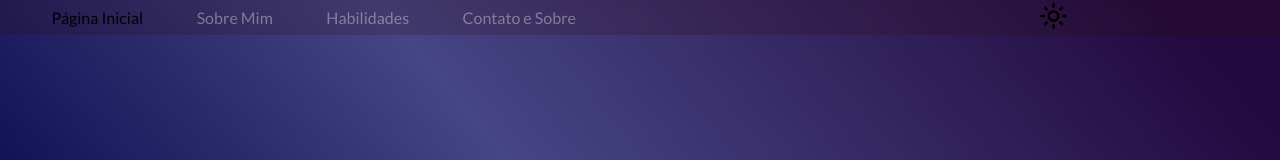
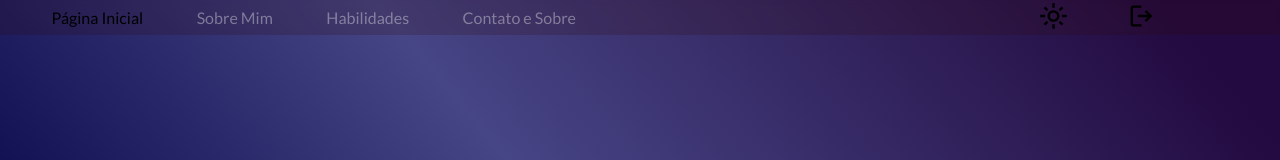
Before and after one commit to danilo-toriy-db1/projeto-pdi-evoluido, an Angular app: page /login in a window 1280 px wide. Shown: the top 160 px of the page. Built offline with nearby package versions, Linux system fonts and the light colour scheme.

Commit message:
feat: adicionado botão de logout no header

```diff
--- a/src/app/shared/header/header.html
+++ b/src/app/shared/header/header.html
@@ -13,12 +13,19 @@
         }
     </nav>
 
-    <div id="button__container" class="tooltip__theme">
+    <div id="button__container">
         <button id="themeButton" (click)="getTheme()">
             <img [src]="tema() === 'light'
                             ? '/assets/icons/light-mode.svg'
                             : '/assets/icons/dark-mode.svg'"
             alt="Ícone do modo atual da página" id="img-theme">
         </button>
+        <button id="logoutButton" (click)="logout()">
+            <img [src]="tema() === 'dark'
+                            ? '/assets/icons/logout-icon.svg'
+                            : '/assets/icons/black-logout-icon.svg'"
+            alt="Ícone de logout">
+        </button>
     </div>
+
 </header>
--- a/src/app/shared/header/header.scss
+++ b/src/app/shared/header/header.scss
@@ -145,7 +145,47 @@
     }
 }
 
-#img-theme{
+#logoutButton{
+    @include sizes_positions(max-content, max-content);
+    padding: 0.25rem;
+    border: 0;
+    background-color: transparent;
+    position: absolute;
+
+    @include responsivo('computador'){
+        margin: 0 7.5rem 0 0;
+    }
+
+    @include responsivo('tablet'){
+        margin: 0 7.5rem 0 0;
+    }
+
+    @include responsivo('celular'){
+        margin: 2rem 0 0 0;
+        display: flex;
+        align-self: center;
+    }
+
+    &:hover{
+        cursor: pointer;
+
+        &::after{
+            content: 'Encerrar Sessão';
+            position: absolute;
+            background-color: var(--color-card);
+            color: var(--gray-text);
+            font-family: var(--text-font-secundary);
+            z-index: 10;
+            @include sizes_positions($width:max-content, $top: 90%, $left: -150%, $right: 0);
+            border-radius: 1rem;
+            padding: 0.35rem;
+            font-size: 0.85rem;
+        }
+    }
+}
+
+
+img {
     @include responsivo('computador'){
         @include sizes_positions(1.8rem, 1.8rem);
     }
--- a/src/app/shared/header/header.ts
+++ b/src/app/shared/header/header.ts
@@ -5,6 +5,7 @@ import { NgClass } from '@angular/common';
 import { Router } from '@angular/router';
 import { MudaTema } from '../../services/muda-tema/muda-tema';
 import { LocalStorageService } from '../../services/local-storage.service/local-storage.service';
+import { AuthService } from '../../auth/auth.service/auth.service';
 
 @Component({
   selector: 'app-header',
@@ -32,7 +33,8 @@ export class Header {
   })
 
   constructor(private dados: DadosMock,
-              public mudaTema: MudaTema
+              public mudaTema: MudaTema,
+              private authService: AuthService,
   ){
     this.router.events.subscribe(() => {
       this.admin.set(this.router.url.includes('/admin'))
@@ -51,4 +53,9 @@ export class Header {
     });
     this.paginaSelecionada.emit(pagina);
   }
+
+  logout(){
+    this.authService.logout();
+    this.router.navigate(['/login']);
+  }
 }
```
Also changed, not shown: public/assets/icons/black-logout-icon.svg (added), public/assets/icons/logout-icon.svg (added).
